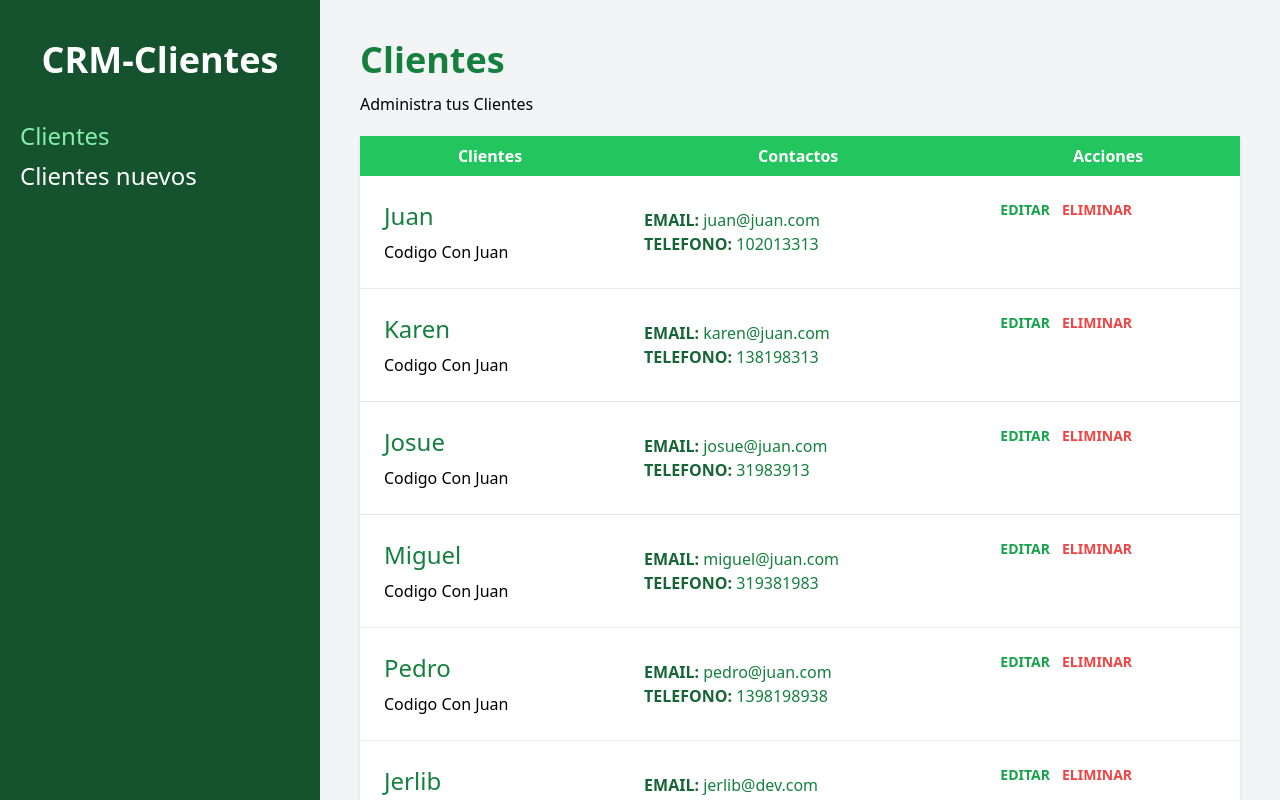
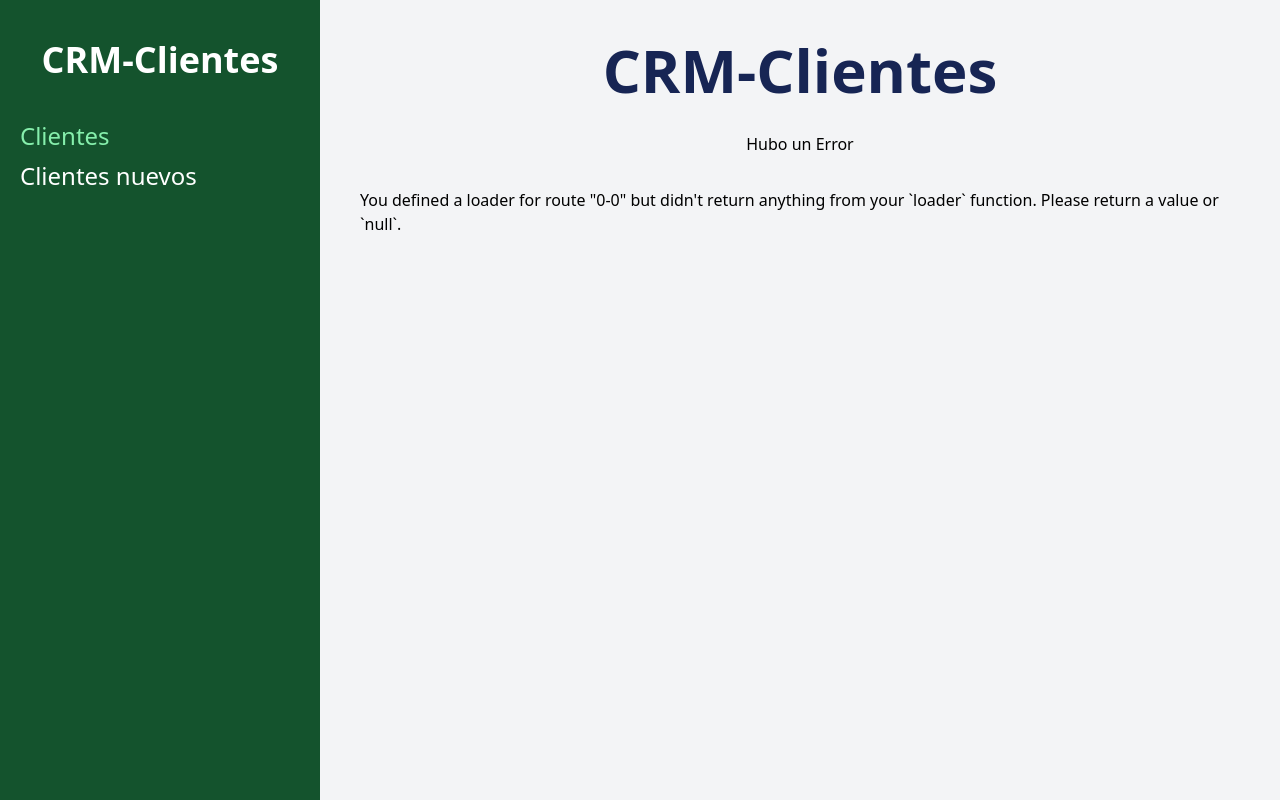
Before and after one commit to JerlibGnzlz/crm-react, a React (Vite) app: page / in a window 1280 px wide. Built offline with nearby package versions, Linux system fonts and the light colour scheme; data requests are answered from the project's data file.

Commit message:
feature ErrorPage

```diff
--- /dev/null
+++ b/src/components/ErrorPage.jsx
@@ -0,0 +1,16 @@
+import { useRouteError } from "react-router-dom";
+
+export const ErrorPage = () => {
+  const error = useRouteError();
+
+  console.log(error);
+  return (
+
+    <div className="space-y-8">
+      <h1 className="text-center text-6xl font-extrabold text-blue-950">CRM-Clientes</h1>
+      <p className="text-center">Hubo un Error</p>
+      <p>{error.message}</p>
+    </div>
+  );
+
+};
--- a/src/main.jsx
+++ b/src/main.jsx
@@ -5,6 +5,7 @@ import { createBrowserRouter, RouterProvider } from "react-router-dom";
 import Layout from './components/Layout';
 import NuevoCliente, { action as nuenvoClienteAction } from './pages/NuevoCliente';
 import Index, { loader as clienteLoader } from './pages/Index';
+import { ErrorPage } from './components/ErrorPage';
 
 
 
@@ -16,7 +17,8 @@ const router = createBrowserRouter([
       {
         index: true,
         element: <Index />,
-        loader: clienteLoader
+        loader: clienteLoader,
+        errorElement: <ErrorPage />
       },
       {
         path: "/clientes/nuevo",
--- a/src/pages/Index.jsx
+++ b/src/pages/Index.jsx
@@ -3,9 +3,9 @@ import Cliente from "../components/Cliente";
 import { obtenerClientes } from "../api/clientes";
 // eslint-disable-next-line react-refresh/only-export-components
 export function loader() {
-  const clientes = obtenerClientes()
+  const clientes = obtenerClientes();
 
-  return clientes
+  // return clientes;
 
 }
 
```
